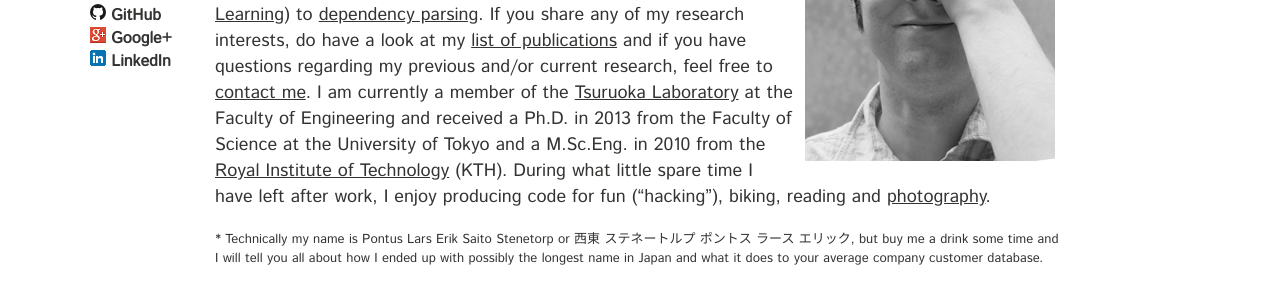
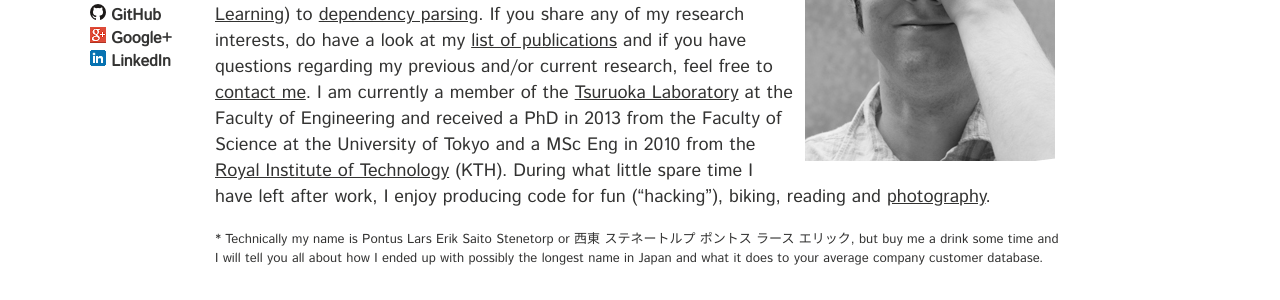
Before and after one commit to gbouchar/ninjin.github.io, a Jekyll site: the page built from index.md, in a window 1280 px wide. Shown: the part 294-594 px from the top of the page. Built offline with Jekyll 4.4.1, drawn with Linux system fonts in a browser that asks for light colours; some web fonts are replaced; Markdown is read by kramdown in place of the engine named in the settings.

Commit message:
More British handling of abbreviations

```diff
--- a/index.md
+++ b/index.md
@@ -25,9 +25,9 @@ If you share any of my research interests, do have a look at
 my [list of publications][pubs] and if you have questions regarding
 my previous and/or current research, feel free to [contact me][contact].
 I am currently a member of the [Tsuruoka Laboratory][tsuru]
-at the Faculty of Engineering and received a Ph.D. in 2013
+at the Faculty of Engineering and received a PhD in 2013
 from the Faculty of Science at the University of Tokyo and
-a M.Sc.Eng. in 2010 from the [Royal Institute of Technology][kth] (KTH).
+a MSc Eng in 2010 from the [Royal Institute of Technology][kth] (KTH).
 During what little spare time I have left after work, I enjoy producing code
 for fun ("hacking"), biking, reading and [photography][photo].
 
--- a/res/bib/stenetorp2010automated.bib.txt
+++ b/res/bib/stenetorp2010automated.bib.txt
@@ -2,7 +2,7 @@
     author={Stenetorp, Pontus},
     title={Automated Extraction of Swedish Neologisms using a Temporally
             Annotated Corpus},
-    booktitle={Master of Science in Engineering (M.Sc.Eng.) Thesis},
+    booktitle={Master of Science in Engineering (MSc Eng) Thesis},
     school={Royal Institute of Technology (KTH)},
     address={Stockholm, Sweden},
     venue_type={Thesis},
--- a/res/bib/stenetorp2013applicability.bib.txt
+++ b/res/bib/stenetorp2013applicability.bib.txt
@@ -1,7 +1,7 @@
 @phdthesis{stenetorp2013applicability,
     author={Stenetorp, Pontus},
     title={On the Applicability and Representation of Lexical Prior Knowledge},
-    booktitle={Doctor of Philosophy (Ph.D.) Thesis},
+    booktitle={Doctor of Philosophy (PhD) Thesis},
     school={University of Tokyo},
     address={Tokyo, Japan},
     venue_type={Thesis},
```
Also changed, not shown: _posts/2010-03-25-stenetorp2010automatic.md (+1 -1 lines), _posts/2013-03-25-stenetorp2013applicability.md (+1 -1 lines).
